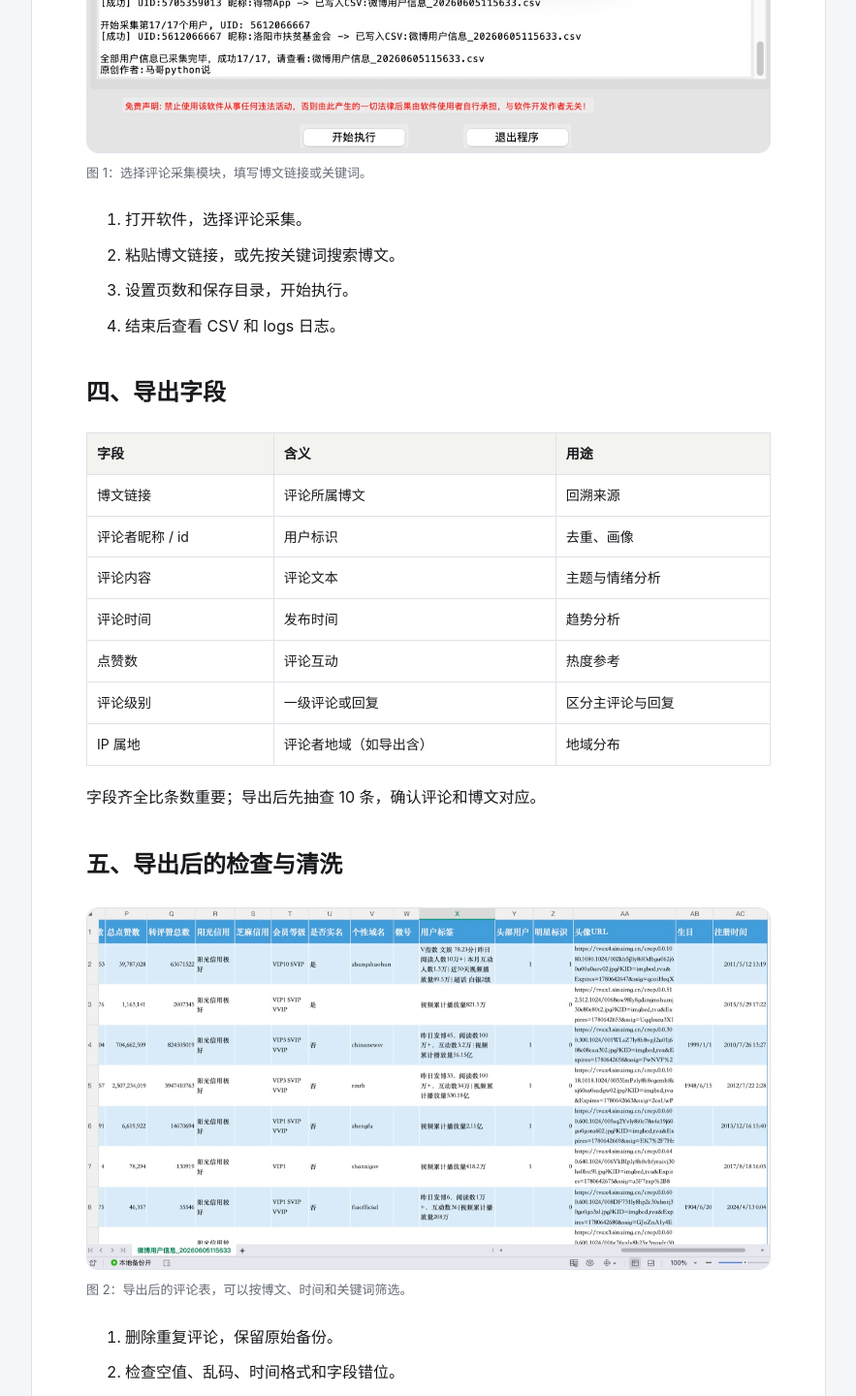
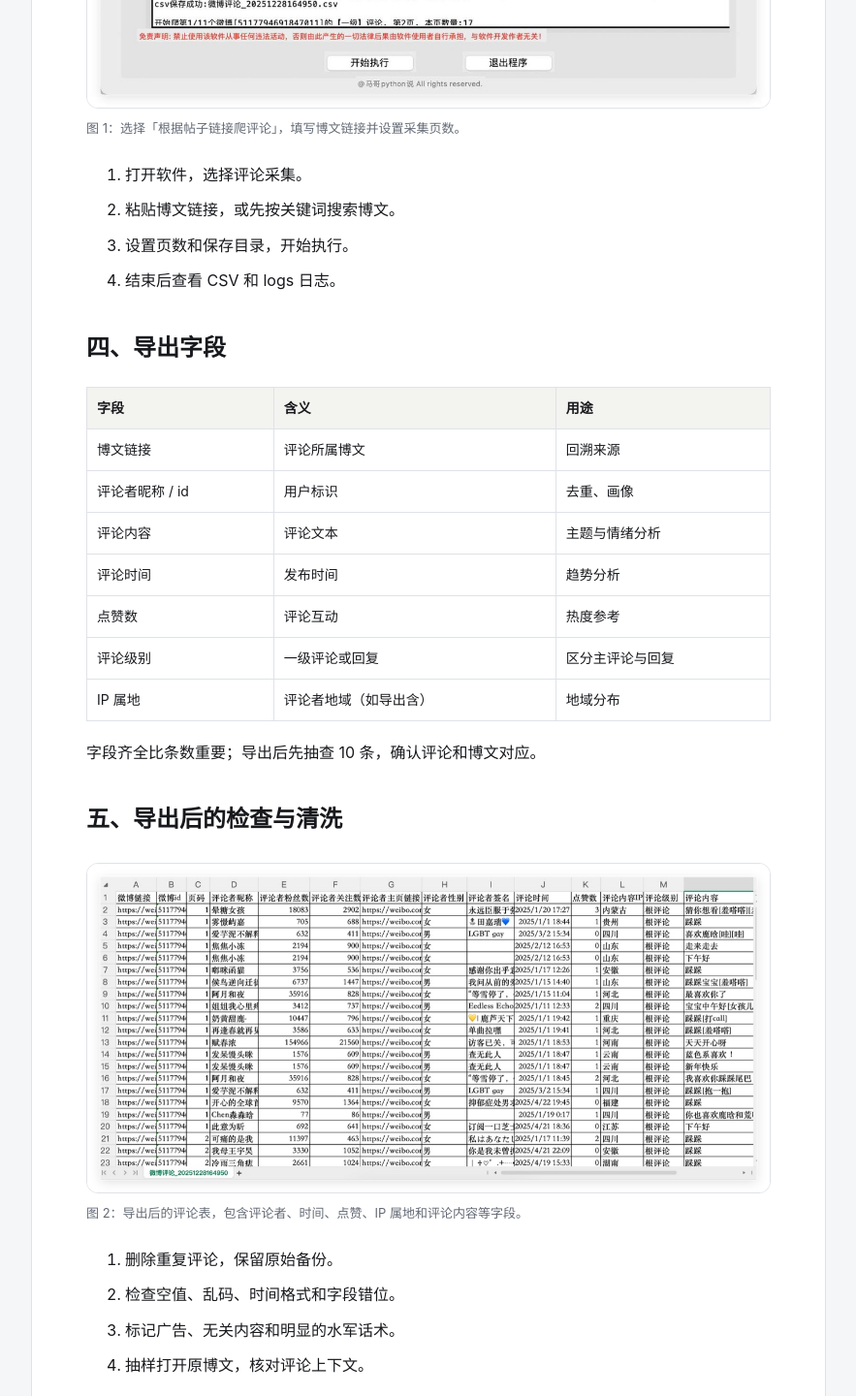
Before and after one commit to mashukui/mashukui.github.io, a plain HTML site: page blog/posts/weibo-comments.html in a window 1280 px wide. Shown: the part 1360-2800 px from the top of the page at 97% size, without its empty margins (198-1081 px from the left). Drawn offline with Linux system fonts and the light colour scheme.

Commit message:
content: use comment-collection screenshots in Weibo guide

```diff
--- a/blog/posts/weibo-comments.html
+++ b/blog/posts/weibo-comments.html
@@ -134,9 +134,9 @@
 <main class="article"><div class="lang-zh"><div class="eyebrow">微博 · 评论分析</div><h1>微博评论数据怎么采集和整理？从帖子链接到评论分析表</h1><div class="date"><time datetime="2026-11-24">2026-11-24</time> · 马哥数据采集</div><p class="lead">从帖子清单、评论采集、字段核对到主题与情绪分析，附字段表、常见报错和合规提示。</p>
 <h2>一、微博评论数据能用来做什么</h2><p>评论比转发更接近真实反馈：用户会在这里讲具体问题、表达态度、补充信息。常见用途有三类：舆情反馈（某条博文下的真实声音）、内容复盘（哪类表达引发讨论）、用户研究（评论者的关注点和语言习惯）。</p>
 <h2>二、准备帖子清单</h2><ol><li>按关键词、博主主页或单条博文链接收集帖子，记录来源和采集日期。</li><li>确认博文公开可访问、评论区开放；删除或仅部分可见的博文会返回空结果。</li><li>按事件阶段分时间段采集，避免把不同时期的数据混在一起。</li></ol>
-<h2>三、采集步骤</h2><figure><img src="/blog/images/weibo-gui.jpg" width="1200" height="1058" loading="lazy" alt="微博数据采集界面"><figcaption>图 1：选择评论采集模块，填写博文链接或关键词。</figcaption></figure><ol><li>打开软件，选择评论采集。</li><li>粘贴博文链接，或先按关键词搜索博文。</li><li>设置页数和保存目录，开始执行。</li><li>结束后查看 CSV 和 logs 日志。</li></ol>
+<h2>三、采集步骤</h2><figure><img src="/blog/images/weibo-comments-gui.jpg" width="1200" height="979" loading="lazy" alt="微博评论采集界面"><figcaption>图 1：选择「根据帖子链接爬评论」，填写博文链接并设置采集页数。</figcaption></figure><ol><li>打开软件，选择评论采集。</li><li>粘贴博文链接，或先按关键词搜索博文。</li><li>设置页数和保存目录，开始执行。</li><li>结束后查看 CSV 和 logs 日志。</li></ol>
 <h2>四、导出字段</h2><table><thead><tr><th>字段</th><th>含义</th><th>用途</th></tr></thead><tbody><tr><td>博文链接</td><td>评论所属博文</td><td>回溯来源</td></tr><tr><td>评论者昵称 / id</td><td>用户标识</td><td>去重、画像</td></tr><tr><td>评论内容</td><td>评论文本</td><td>主题与情绪分析</td></tr><tr><td>评论时间</td><td>发布时间</td><td>趋势分析</td></tr><tr><td>点赞数</td><td>评论互动</td><td>热度参考</td></tr><tr><td>评论级别</td><td>一级评论或回复</td><td>区分主评论与回复</td></tr><tr><td>IP 属地</td><td>评论者地域（如导出含）</td><td>地域分布</td></tr></tbody></table><p>字段齐全比条数重要；导出后先抽查 10 条，确认评论和博文对应。</p>
-<h2>五、导出后的检查与清洗</h2><figure><img src="/blog/images/weibo-comments-result.jpg" width="1200" height="635" loading="lazy" alt="微博评论导出结果"><figcaption>图 2：导出后的评论表，可以按博文、时间和关键词筛选。</figcaption></figure><ol><li>删除重复评论，保留原始备份。</li><li>检查空值、乱码、时间格式和字段错位。</li><li>标记广告、无关内容和明显的水军话术。</li><li>抽样打开原博文，核对评论上下文。</li></ol>
+<h2>五、导出后的检查与清洗</h2><figure><img src="/blog/images/weibo-comments-data.jpg" width="1200" height="578" loading="lazy" alt="微博评论导出结果"><figcaption>图 2：导出后的评论表，包含评论者、时间、点赞、IP 属地和评论内容等字段。</figcaption></figure><ol><li>删除重复评论，保留原始备份。</li><li>检查空值、乱码、时间格式和字段错位。</li><li>标记广告、无关内容和明显的水军话术。</li><li>抽样打开原博文，核对评论上下文。</li></ol>
 <h2>六、常见报错与排查</h2><h3>评论为空</h3><p>评论区可能关闭、博文被删除或仅部分可见；先确认博文能正常打开。</p><h3>数量比页面少</h3><p>平台只返回部分可见评论，翻页深度和账号状态都会影响结果，以导出文件为准。</p><h3>导出乱码</h3><p>用 UTF-8 打开 CSV；Excel 双击乱码时改用「数据 → 从文本/CSV」导入。</p><h3>登录失效</h3><p>重新登录并刷新登录态，避免频繁切换账号。</p>
 <h2>七、合规提示</h2><p>只处理公开可见的评论，控制采集频率，遵守平台规则和适用法律。评论可能包含个人信息和未经证实的说法，引用时保留原文链接，避免断章取义。</p>
 <h2>八、常见问题</h2><h3>能按博文链接采集吗？</h3><p>可以，单条博文链接即可采集其公开评论。</p><h3>能采二级评论吗？</h3><p>以当前版本支持为准；导出后可用「评论级别」字段区分主评论和回复。</p><h3>能直接看情绪吗？</h3><p>导出的是原始文本，情绪需要另行标注或借助分析工具。</p><h3>支持 Mac 吗？</h3><p>支持 Windows 和 macOS。</p>
@@ -149,9 +149,9 @@
 <a class="back" href="/blog/">← 返回技术博客</a><aside class="author-card"><img class="author-avatar" src="/blog/images/avatar.jpg" alt="马哥python说" width="44" height="44" loading="lazy"><div><strong>马哥python说</strong><p>10 年+ 程序员，专注社交媒体数据采集。GitHub：<a href="https://github.com/mashukui">mashukui</a> · 公众号：<a href="https://github.com/mashukui/mashukui/blob/main/wechat2.png">老男孩的平凡之路</a></p><p>最后更新：2026-11-24</p></div></aside></div><div class="lang-en" lang="en"><div class="eyebrow">微博 · 评论分析</div><h2 class="post-title-en">微博评论数据怎么采集和整理？从帖子链接到评论分析表</h2><div class="date"><time datetime="2026-11-24">2026-11-24</time> · Mage Data Tools</div><p class="lead">从帖子清单、评论采集、字段核对到主题与情绪分析，附字段表、常见报错和合规提示。</p>
 <h2>1. What Weibo Comment Data Is For</h2><p>Comments are closer to real feedback than reposts: users explain problems, express attitudes, and add context. Common uses include public-opinion review, content retrospectives, and user research.</p>
 <h2>2. Prepare the Post List</h2><ol><li>Collect posts by keyword, profile, or individual URL, and record source and date.</li><li>Confirm posts are public and comments are open.</li><li>Collect by event stage to avoid mixing different periods.</li></ol>
-<h2>3. Collection Steps</h2><figure><img src="/blog/images/weibo-gui.jpg" width="1200" height="1058" loading="lazy" alt="Weibo data collection interface"><figcaption>Figure 1: choose the comment module and enter a post URL or keyword.</figcaption></figure><ol><li>Open the tool and choose comment collection.</li><li>Paste a post URL or search by keyword first.</li><li>Set pages and the output folder, then start.</li><li>Check the CSV and logs when it finishes.</li></ol>
+<h2>3. Collection Steps</h2><figure><img src="/blog/images/weibo-comments-gui.jpg" width="1200" height="979" loading="lazy" alt="Weibo comment collection interface"><figcaption>Figure 1: choose comment collection by post URL and set the page limit.</figcaption></figure><ol><li>Open the tool and choose comment collection.</li><li>Paste a post URL or search by keyword first.</li><li>Set pages and the output folder, then start.</li><li>Check the CSV and logs when it finishes.</li></ol>
 <h2>4. Fields to Keep</h2><table><thead><tr><th>Field</th><th>Meaning</th><th>Use</th></tr></thead><tbody><tr><td>Post URL</td><td>Source post</td><td>Traceability</td></tr><tr><td>Commenter name / ID</td><td>User identifier</td><td>Deduplication, profiling</td></tr><tr><td>Comment text</td><td>The comment</td><td>Themes and sentiment</td></tr><tr><td>Comment time</td><td>Publish time</td><td>Trend analysis</td></tr><tr><td>Likes</td><td>Engagement</td><td>Heat reference</td></tr><tr><td>Comment level</td><td>Top-level or reply</td><td>Separate replies</td></tr><tr><td>IP location</td><td>Region, if exported</td><td>Regional distribution</td></tr></tbody></table>
-<h2>5. Check and Clean</h2><figure><img src="/blog/images/weibo-comments-result.jpg" width="1200" height="635" loading="lazy" alt="Weibo comment export"><figcaption>Figure 2: the exported table can be filtered by post, date, and keyword.</figcaption></figure><ol><li>Remove duplicates and keep a raw backup.</li><li>Check empty values, encoding, dates, and field alignment.</li><li>Flag ads, irrelevant content, and coordinated phrasing.</li><li>Review a sample against the original posts.</li></ol>
+<h2>5. Check and Clean</h2><figure><img src="/blog/images/weibo-comments-data.jpg" width="1200" height="578" loading="lazy" alt="Weibo comment export"><figcaption>Figure 2: the exported comment table includes commenter, time, likes, IP location, and text.</figcaption></figure><ol><li>Remove duplicates and keep a raw backup.</li><li>Check empty values, encoding, dates, and field alignment.</li><li>Flag ads, irrelevant content, and coordinated phrasing.</li><li>Review a sample against the original posts.</li></ol>
 <h2>6. Common Errors</h2><h3>No comments</h3><p>The comment section may be closed, the post deleted, or only partly visible.</p><h3>Fewer comments than the page shows</h3><p>Only part of the comment set may be exposed; trust the export.</p><h3>Garbled CSV</h3><p>Open it as UTF-8, or import it through Excel's From Text/CSV.</p><h3>Login expires</h3><p>Log in again and refresh the session.</p>
 <h2>7. Compliance</h2><p>Only process public comments, keep request rates reasonable, and follow platform rules and applicable laws. Keep original links when quoting.</p>
 <h2>8. FAQ</h2><h3>Can I collect by post URL?</h3><p>Yes, a single public post URL is enough.</p><h3>Can I collect replies?</h3><p>It depends on the current version; use the comment-level field to separate replies.</p><h3>Does it analyze sentiment?</h3><p>It exports raw text; sentiment requires separate tagging or tools.</p><h3>Does it support macOS?</h3><p>Yes, Windows and macOS builds are available.</p>
```
Also changed, not shown: blog/images/weibo-comments-data.jpg (added), blog/images/weibo-comments-gui.jpg (added).
